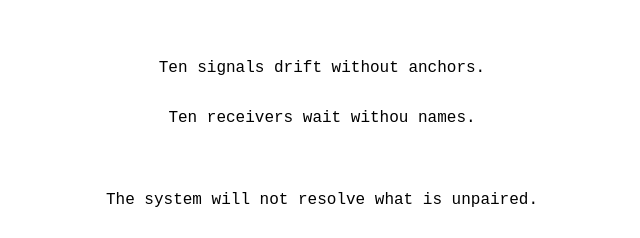
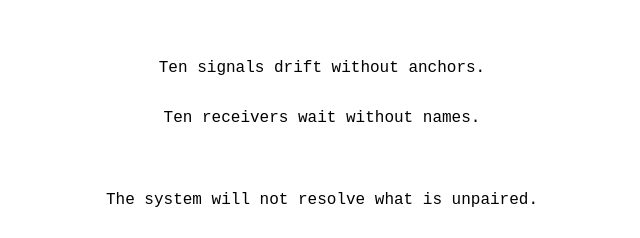
Before and after one commit to telepathyfordummies/5_AM_8_11_24, a plain HTML site: page index.html in a window 1280 px wide. Shown: the part 266-504 px from the top of the page, 318-958 px from the left. Drawn offline with Linux system fonts and the light colour scheme.

Commit message:
Update index.html

```diff
--- a/index.html
+++ b/index.html
@@ -1,7 +1,7 @@
 <!DOCTYPE html>
 <html>
 <head>
-  <title>Nothing to see here but a riddle!</title>
+  <title>Nothing to see here but instructions!</title>
   <style>
     body {
       margin: 50px;
@@ -19,7 +19,7 @@
 <body>
 
   <p>Ten signals drift without anchors. </p>
-  <p>Ten receivers wait withou names.</p>
+  <p>Ten receivers wait without names.</p>
   <p></p>
   <p>The system will not resolve what is unpaired. </p>
  <p>Align what is separated.</p>
```
